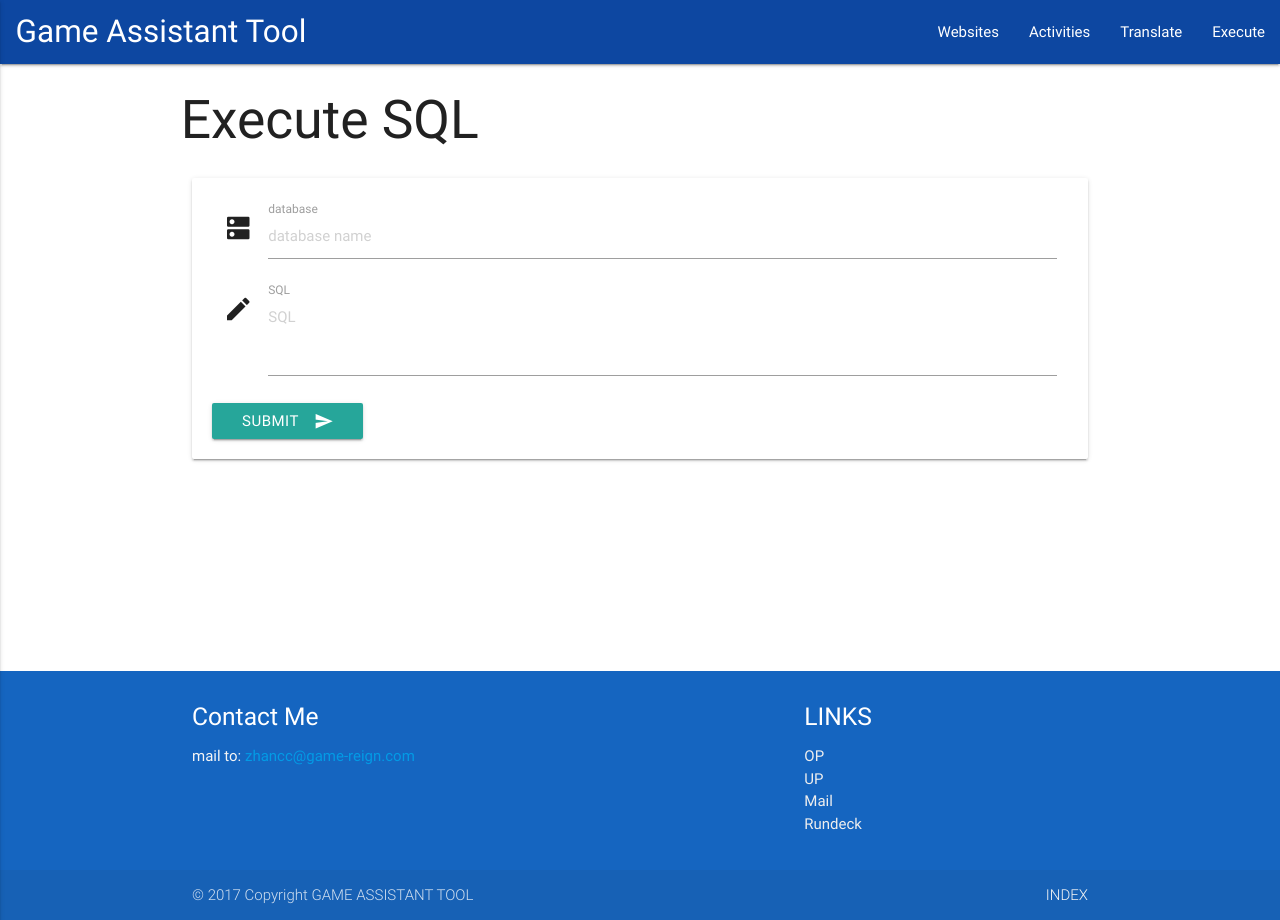
After one commit to zhancongc/GameTool, a Flask app: page /execute in a window 1280 px wide. The commit adds this page. Run offline with Flask 2, Linux system fonts and the light colour scheme.

Commit message:
add page of  executing sql

```diff
--- a/run.py
+++ b/run.py
@@ -24,6 +24,11 @@ def translate():
     return render_template('translate.html')
 
 
+@app.route('/execute', methods=['GET', 'POST'])
+def execute():
+    return render_template('execute.html')
+
+
 @app.route('/activities/start', methods=['POST'])
 def start_activities():
     return render_template('output.html')
@@ -31,7 +36,6 @@ def start_activities():
 
 @app.route('/translate/sdata', methods=['POST'])
 def translate_sdata():
-
     return render_template('output.html')
 
 
--- a/templates/activities.html
+++ b/templates/activities.html
@@ -41,15 +41,15 @@
                         </div>
                         <div class="input-field validate col s12">
                             <i class="material-icons prefix">turned_in_not</i>
-                            <input class="validate" type="text" name="activity_id" required>
+                            <input class="validate" type="text" name="activity_id" length="100" required>
                             <label for="activity_id">activity id</label>
                         </div>
                         <div class="input-field validate col s12">
                             <i class="material-icons prefix">av_timer</i>
-                            <input class="validate" type="text" name="period" required>
+                            <input class="validate" type="text" name="period" length="3" required>
                             <label for="period">period (hour)</label>
                         </div>
-                        <a class="waves-effect waves-light btn" type="submit" onclick="javascript:start_activity.submit();">
+                        <a class="waves-effect waves-light btn" type="submit" onclick="start_activity.submit();">
                             submit<i class="material-icons right">send</i>
                         </a>
                     </form>
--- a/templates/base.html
+++ b/templates/base.html
@@ -26,11 +26,13 @@
                 <li><a class="active" href="{{ url_for('websites') }}">Websites</a></li>
                 <li><a href="{{ url_for('activities') }}">Activities</a></li>
                 <li><a href="{{ url_for('translate') }}">Translate</a></li>
+                <li><a href="{{ url_for('execute') }}">Execute</a></li>
             </ul>
             <ul class="side-nav" id="mobile-demo">
                 <li><a class="active" href="{{ url_for('websites') }}">Websites</a></li>
                 <li><a href="{{ url_for('activities') }}">Activities</a></li>
                 <li><a href="{{ url_for('translate') }}">Translate</a></li>
+                <li><a href="{{ url_for('execute') }}">Execute</a></li>
             </ul>
         </div>
     </nav>
@@ -40,7 +42,7 @@
         <div class="container ">
             <div class="row">
                 <div class="col l6 s12">
-                    <h5 class="white-text">Connect Me</h5>
+                    <h5 class="white-text">Contact Me</h5>
                     <p class="grey-text text-lighten-4">mail to: <a href="mailto:zhancc@game-reign.com">zhancc@game-reign.com</a></p>
                 </div>
                 <div class="col l4 offset-l2 s12">
@@ -69,10 +71,8 @@
         $(function(){
             function footerPosition(){
                 $("footer").removeClass("fixed-bottom");
-                var contentHeight = document.body.scrollHeight,//网页正文全文高度
-                    winHeight = window.innerHeight;//可视窗口高度，不包括浏览器顶部工具栏
-                if(!(contentHeight > winHeight - 100)){
-                    //当网页正文高度小于可视窗口高度时，为footer添加类fixed-bottom
+                var contentHeight = document.body.scrollHeight, winHeight = window.innerHeight;
+                if(contentHeight < winHeight){
                     $("footer").addClass("fixed-bottom");
                 }
             }
--- /dev/null
+++ b/templates/execute.html
@@ -0,0 +1,45 @@
+{% extends 'base.html' %}
+
+{% block head %}
+    <title>Output</title>
+{% endblock %}
+
+{% block content %}
+    <div class="container">
+        <div class="row">
+            <h2>Execute SQL</h2>
+            <div class="col s12">
+                <div class="card">
+                    <div class="card-content">
+                        <span class="card-title"></span>
+                        <div></div>
+                        <form action="{{ url_for('execute') }}" method="post" name="execute" id="execute">
+                            <div class="input-field validate col s12">
+                                <i class="material-icons prefix">dns</i>
+                                <input class="validate" type="text" name="database" length="50" placeholder="database name" required>
+                                <label for="database">database</label>
+                            </div>
+                            <div class="input-field validate col s12">
+                                <i class="material-icons prefix">mode_edit</i>
+                                <textarea form="execute" id="textarea_sql" name="sql" rows="3" class="materialize-textarea" length="1000" placeholder="SQL" required></textarea>
+                                <label for="sql">SQL</label>
+                            </div>
+                            <a class="waves-effect waves-light btn" type="submit" onclick="execute.submit();">
+                                submit<i class="material-icons right">send</i></a>
+                        </form>
+                    </div>
+                </div>
+            </div>
+        </div>
+    </div>
+{% endblock %}
+
+{% block footer %}
+{% endblock %}
+
+{% block scripts %}
+    <script type="application/javascript">
+        $('#textarea1').val('New Text');
+        $('#textarea1').trigger('autoresize');
+    </script>
+{% endblock %}
--- a/templates/translate.html
+++ b/templates/translate.html
@@ -31,7 +31,7 @@
                             <input class="file-path validate" type="text">
                         </div>
                     </div>
-                    <a class="waves-effect waves-light btn" type="submit" onclick="javascript:translate_properties.submit();">
+                    <a class="waves-effect waves-light btn" type="submit" onclick="translate_properties.submit();">
                         submit<i class="material-icons right">send</i>
                     </a>
                 </form>
@@ -44,7 +44,7 @@
                         <div class="file-field input-field">
                             <div class="input-field validate col s12">
                                 <i class="material-icons prefix">dns</i>
-                                <input class="validate" type="text" name="sdata" required>
+                                <input class="validate" type="text" name="sdata" placeholder="static database name" length="50" required>
                                 <label for="sdata">sdata</label>
                             </div>
                             <div class="btn green waves-effect waves-light" style="width: 150px;">
@@ -55,7 +55,7 @@
                                 <input class="file-path validate" type="text">
                             </div>
                             </div>
-                            <a class="waves-effect waves-light btn" type="submit" onclick="javascript:translate_sdata.submit();">
+                            <a class="waves-effect waves-light btn" type="submit" onclick="translate_sdata.submit();">
                                 submit<i class="material-icons right">send</i>
                             </a>
                     </form>
```
Also changed, not shown: templates/output.html (+5 -2 lines).
